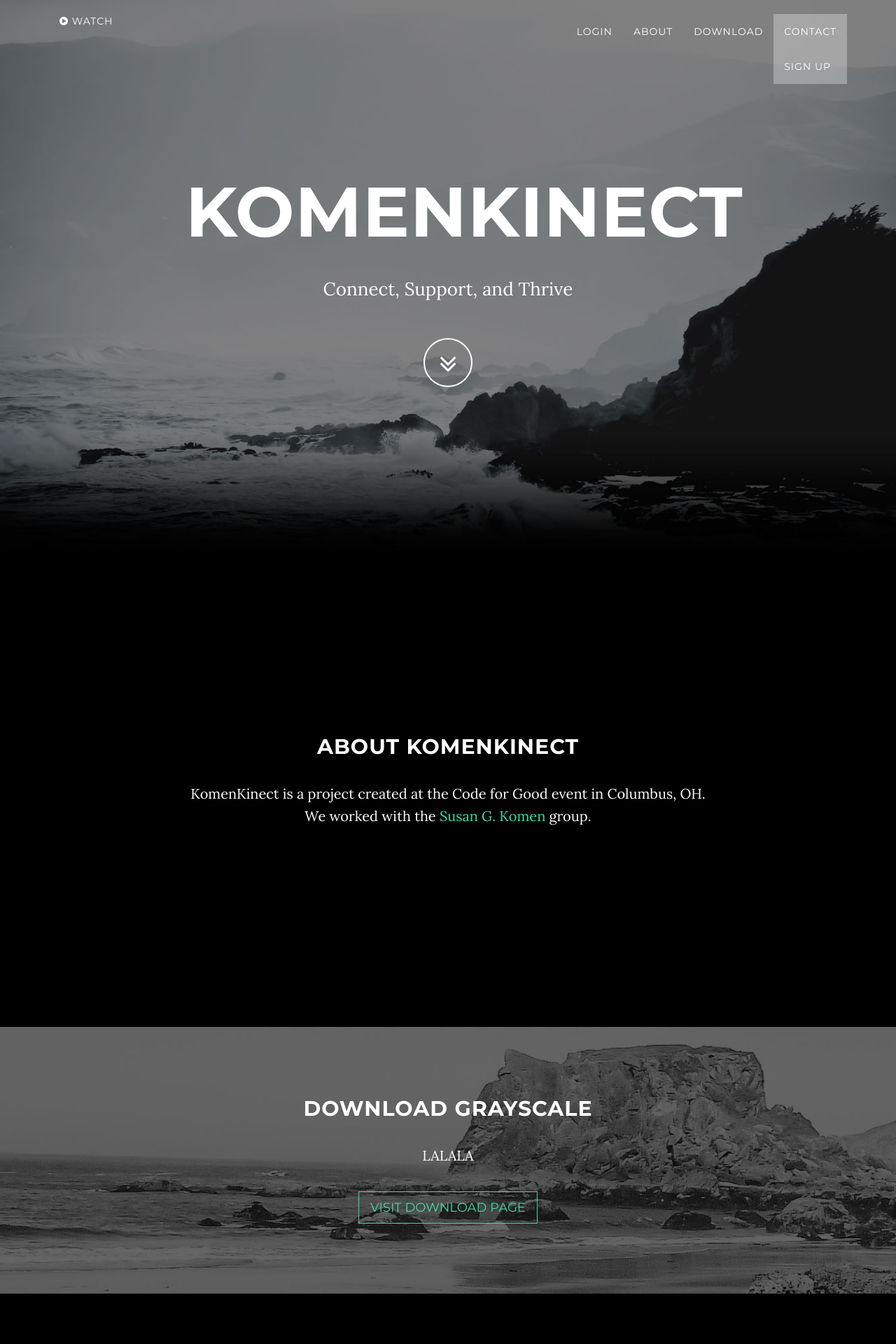
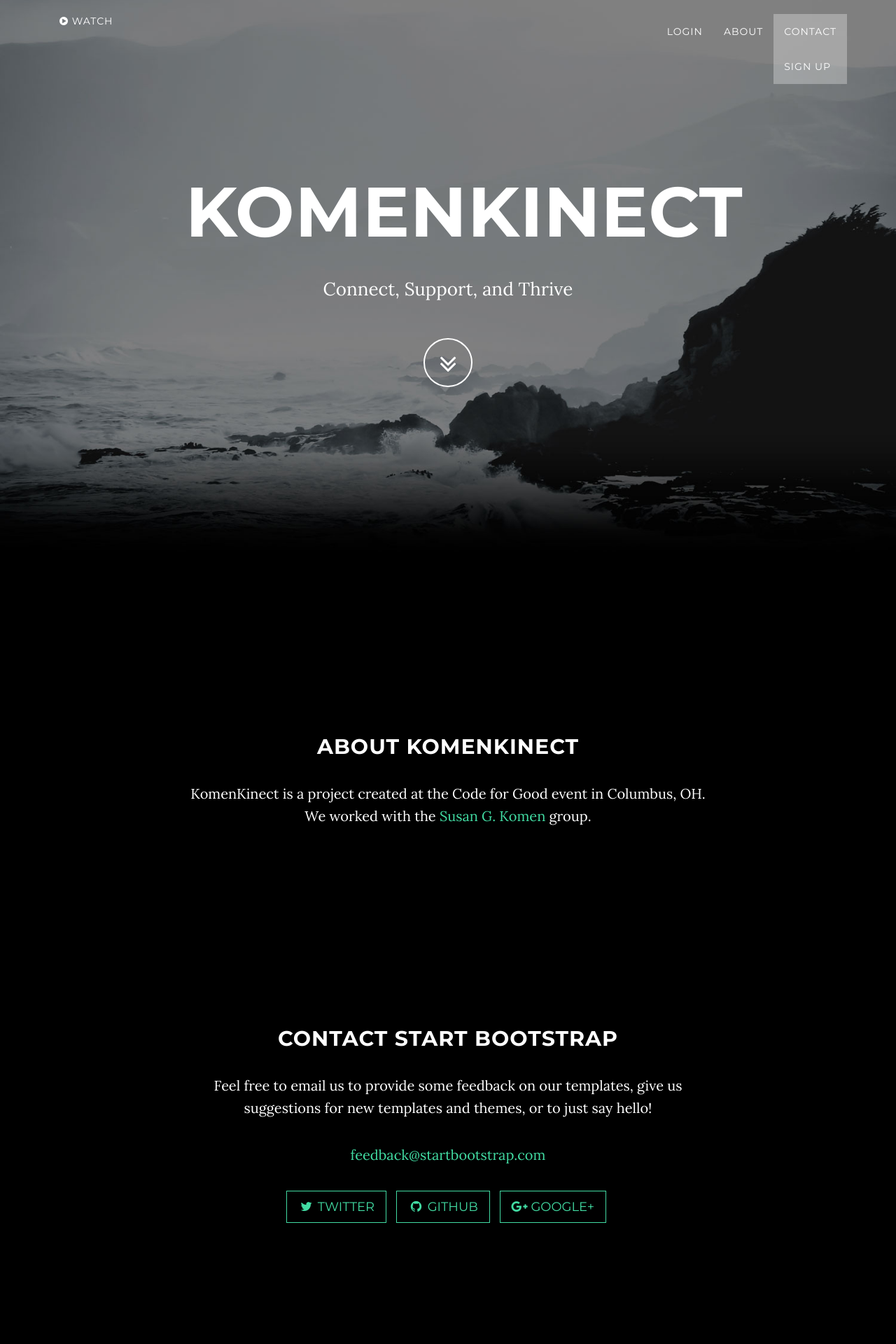
Before and after one commit to Columbus2016/team-5, a Python web app: template templates/index.html in a window 1280 px wide. Shown: the top 1920 px of the page at 70% size. Run offline with Jinja, Linux system fonts and the light colour scheme; the template is opened without the code that fills it, so the values that code supplies are empty; some libraries are stand-ins or nearby versions.

Commit message:
remove download section from header and page

```diff
--- a/templates/index.html
+++ b/templates/index.html
@@ -61,9 +61,6 @@
                         <a class="page-scroll" href="#about">About</a>
                     </li>
                     <li>
-                        <a class="page-scroll" href="#download">Download</a>
-                    </li>
-                    <li>
                         <a class="page-scroll" href="#contact">Contact</a>
 
                         <a class="page-scroll" href={{ url_for('frontend.signup_route') }}>Sign Up</a>
@@ -99,19 +96,6 @@
             <div class="col-lg-8 col-lg-offset-2">
                 <h2>About KomenKinect</h2>
                 <p>KomenKinect is a project created at the Code for Good event in Columbus, OH. We worked with the <a href="http://ww5.komen.org/">Susan G. Komen</a> group.
-            </div>
-        </div>
-    </section>
-
-    <!-- Download Section -->
-    <section id="download" class="content-section text-center">
-        <div class="download-section">
-            <div class="container">
-                <div class="col-lg-8 col-lg-offset-2">
-                    <h2>Download Grayscale</h2>
-                    <p>LALALA</p>
-                    <a href="http://startbootstrap.com/template-overviews/grayscale/" class="btn btn-default btn-lg">Visit Download Page</a>
-                </div>
             </div>
         </div>
     </section>
```
